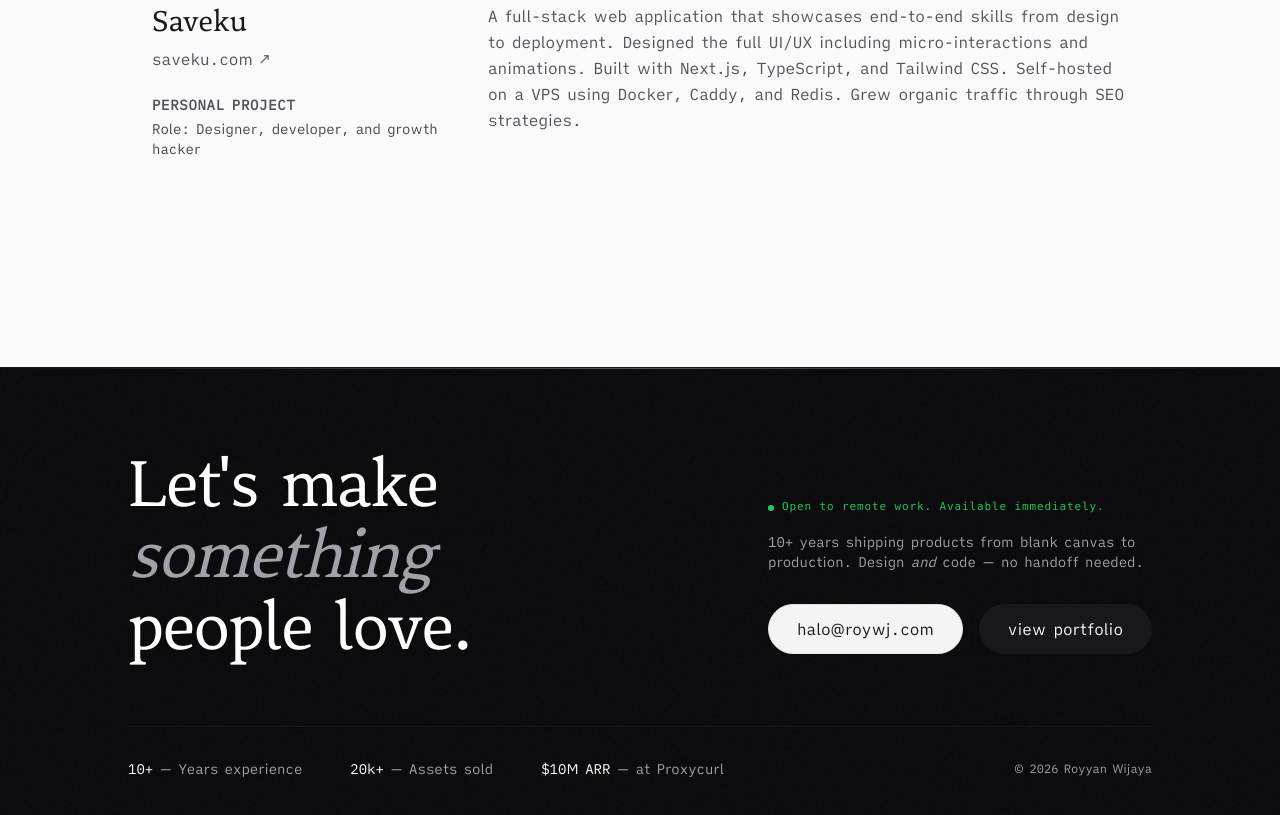
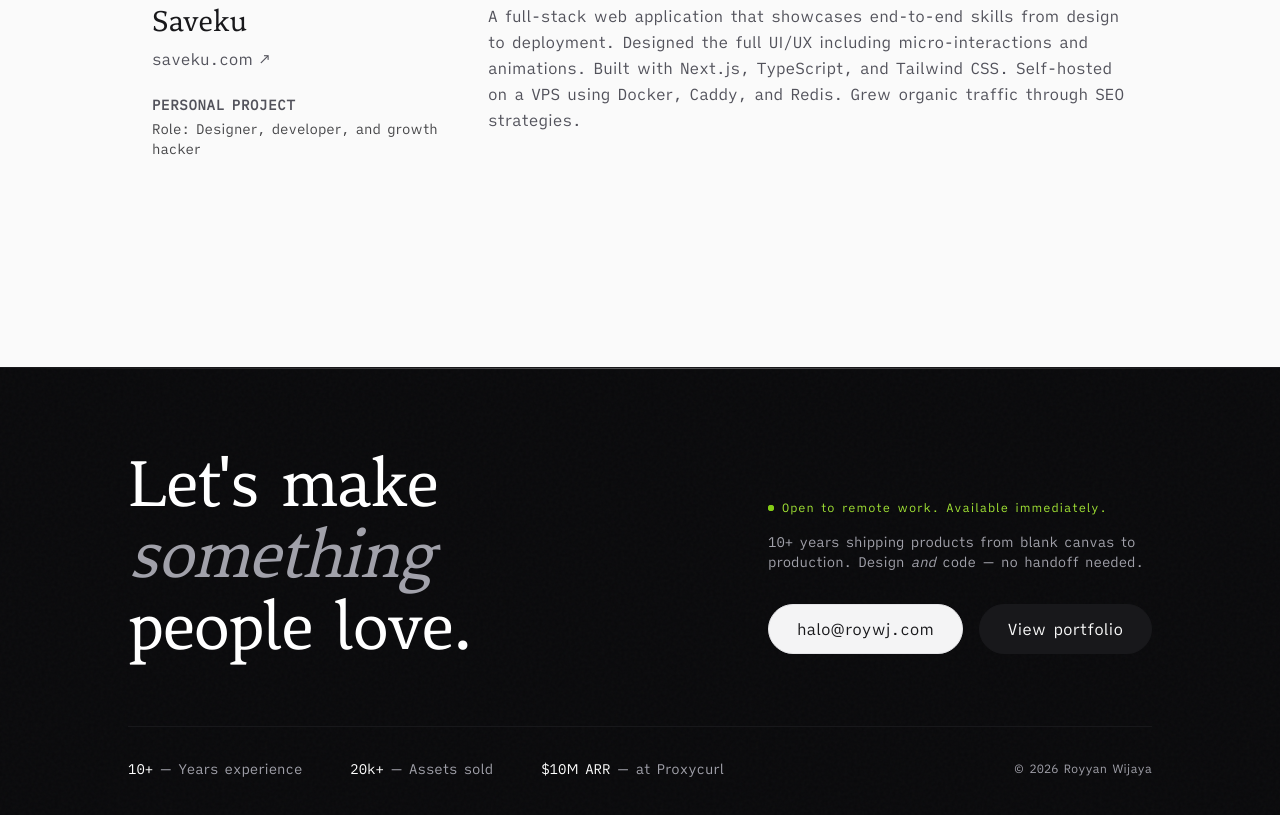
Before and after one commit to royyanwijaya/webdev, a plain HTML site: page index.html in a window 1280 px wide. Shown: the part 3745-4560 px from the top of the page. Drawn offline with nearby package versions, Linux system fonts and the light colour scheme.

Commit message:
style: update status indicator color to lime and adjust typography and casing

```diff
--- a/index.html
+++ b/index.html
@@ -684,14 +684,13 @@
             <div class="flex items-center gap-2 mb-4">
               <span class="relative flex h-1.5 w-1.5">
                 <span
-                  class="absolute inline-flex w-full h-full bg-green-500 rounded-full animate-ping opacity-60"
+                  class="absolute inline-flex w-full h-full rounded-full bg-lime-500 animate-ping"
                 ></span>
                 <span
-                  class="relative inline-flex h-1.5 w-1.5 rounded-full bg-green-500"
+                  class="relative inline-flex h-1.5 w-1.5 rounded-full bg-lime-500"
                 ></span>
               </span>
-              <span
-                class="font-mono text-[11px] font-light tracking-[0.08em] text-green-500"
+              <span class="text-xs font-light tracking-[0.08em] text-lime-400"
                 >Open to remote work. Available immediately.</span
               >
             </div>
@@ -708,9 +707,7 @@
                 halo@roywj.com
               </a>
 
-              <a href="#portfolio" class="btn btn-primary">
-                view portfolio
-              </a>
+              <a href="#portfolio" class="btn btn-primary"> View portfolio </a>
             </div>
           </div>
         </div>
```
